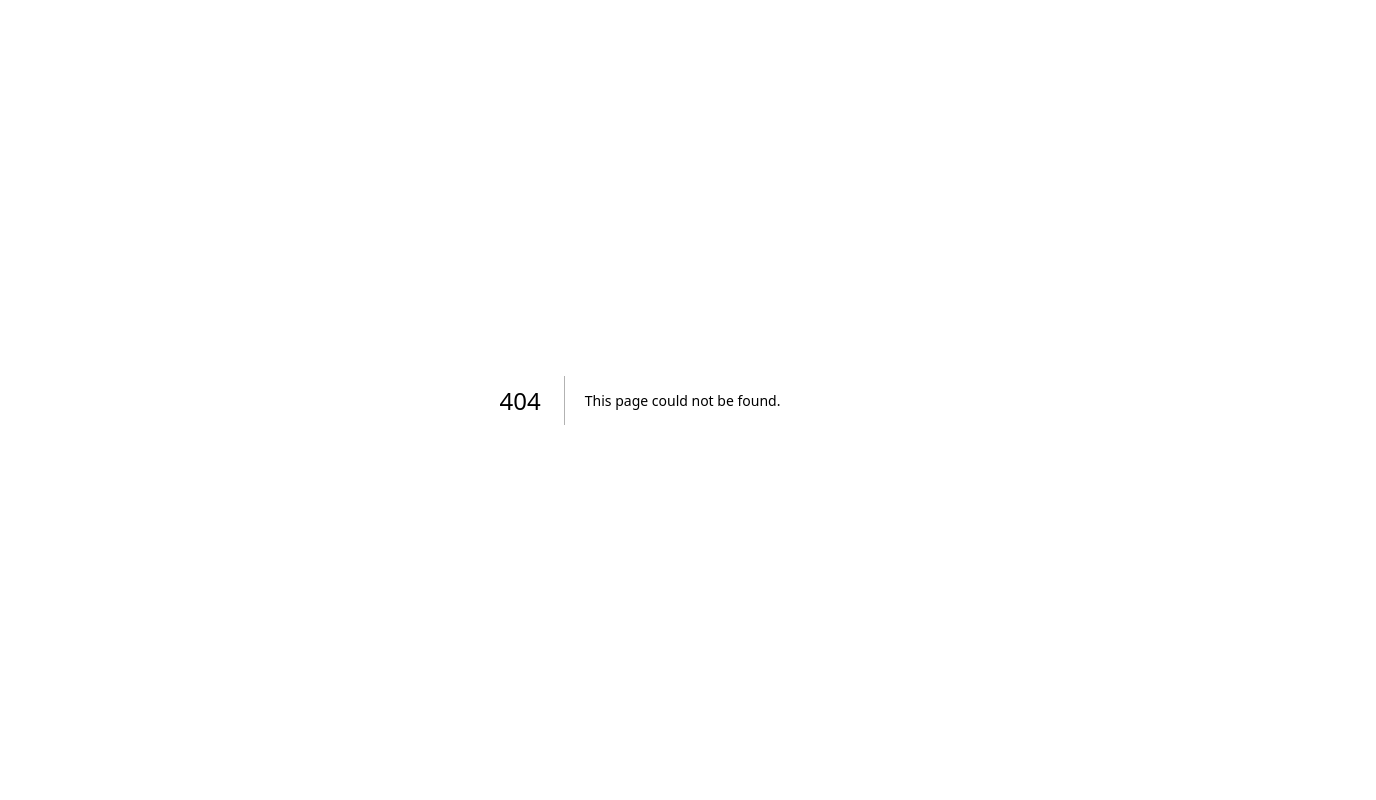
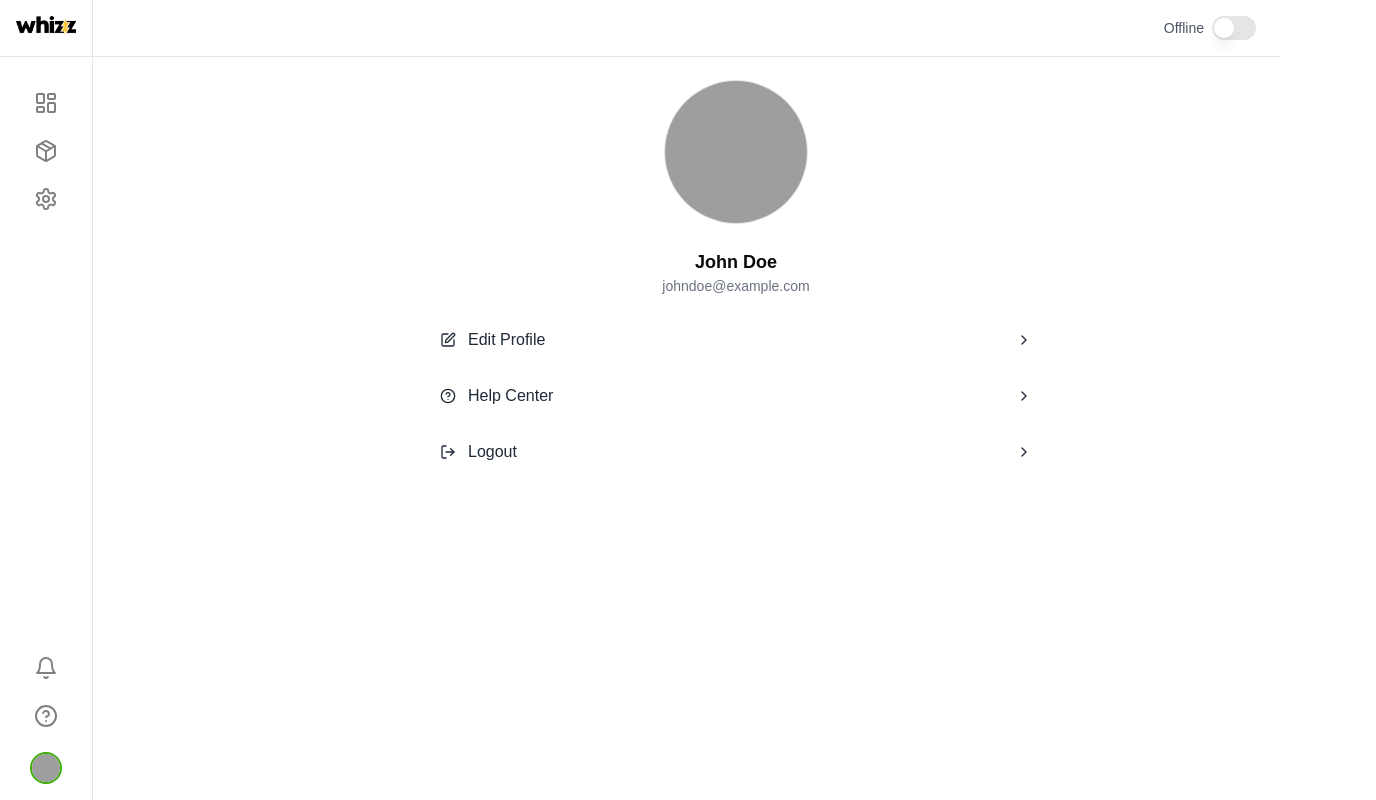
Before and after one commit to vedantbhamare-11/whizz-dashboard, a Next.js app: page /profile-menu in a window 1280 px wide. Before the commit this address had no page. Shown: the whole page, 1376 px wide, since content can reach past the window. Built offline with nearby package versions, Linux system fonts and the light colour scheme; grey boxes are pictures that could not be loaded.

Commit message:
created the profile menu page

```diff
--- /dev/null
+++ b/src/app/profile-menu/page.tsx
@@ -0,0 +1,116 @@
+"use client";
+
+import { useState, useLayoutEffect } from "react";
+import { useSelector } from "react-redux";
+import { RootState } from "@/redux/store";
+import Header from "@/components/layout/Header";
+import Sidebar from "@/components/layout/Sidebar";
+import { Button } from "@/components/ui/button";
+import { SquarePen, CircleHelp, LogOut, ChevronRight } from "lucide-react";
+import Link from "next/link";
+
+const isMobile = () => window.innerWidth <= 820;
+
+const ProfileMenuPage = () => {
+  const [isMobileView, setIsMobileView] = useState(false);
+
+  // Fetch profile data from Redux store
+  const { name, email, profilePic } = useSelector((state: RootState) => state.profile);
+
+  useLayoutEffect(() => {
+    const handleResize = () => setIsMobileView(isMobile());
+    handleResize();
+    window.addEventListener("resize", handleResize);
+    return () => window.removeEventListener("resize", handleResize);
+  }, []);
+
+  const renderProfileContent = () => (
+    <div className="flex flex-col items-center space-y-6">
+      {/* Profile Picture */}
+      <div className="relative">
+        <img
+          src={profilePic}
+          alt="Profile"
+          className="lg:w-36 lg:h-36 w-24 h-24 rounded-full object-cover border border-gray-200"
+        />
+      </div>
+      {/* Name and Email */}
+      <div className="text-center">
+        <h2 className="text-lg font-bold">{name}</h2>
+        <p className="text-sm text-gray-500">{email}</p>
+      </div>
+
+      {/* Buttons */}
+      <div className="w-full lg:w-1/2">
+        <Link href="/edit-profile">
+          <Button
+            variant="ghost"
+            className="flex items-center justify-between mb-4 w-full px-4 py-3 text-base font-medium text-gray-800 hover:bg-gray-100"
+          >
+            <div className="flex items-center space-x-3">
+              <SquarePen size={18} />
+              <span>Edit Profile</span>
+            </div>
+            <ChevronRight size={18} />
+          </Button>
+        </Link>
+
+        <Link href="/help">
+          <Button
+            variant="ghost"
+            className="flex items-center justify-between mb-4 w-full px-4 py-3 text-base font-medium text-gray-800 hover:bg-gray-100"
+          >
+            <div className="flex items-center space-x-3">
+              <CircleHelp size={18} />
+              <span>Help Center</span>
+            </div>
+            <ChevronRight size={18} />
+          </Button>
+        </Link>
+
+        <Link href="/">
+          <Button
+            variant="ghost"
+            className="flex items-center justify-between w-full mb-4 px-4 py-3 text-base font-medium text-gray-800 hover:bg-gray-100"
+          >
+            <div className="flex items-center space-x-3">
+              <LogOut size={18} />
+              <span>Logout</span>
+            </div>
+            <ChevronRight size={18} />
+          </Button>
+        </Link>
+      </div>
+    </div>
+  );
+
+  return (
+    <div className="flex flex-col h-screen">
+      {isMobileView ? (
+        // Mobile Layout
+        <div className="flex flex-col h-screen w-full">
+          <Header />
+          <div className="flex flex-1 pt-20">
+            <Sidebar />
+            <main className="flex-1 p-4">
+              <div className="mt-6 mx-auto w-full">{renderProfileContent()}</div>
+            </main>
+          </div>
+        </div>
+      ) : (
+        // Desktop Layout
+        <div className="flex h-full">
+          <Sidebar />
+          <div className="flex-1 flex flex-col">
+            <Header />
+            <main className="flex-1 w-full p-4 mt-[4rem] ml-[6rem]">
+              <div className="">{renderProfileContent()}</div>
+            </main>
+          </div>
+        </div>
+      )}
+    </div>
+  );
+};
+
+export default ProfileMenuPage;
```
